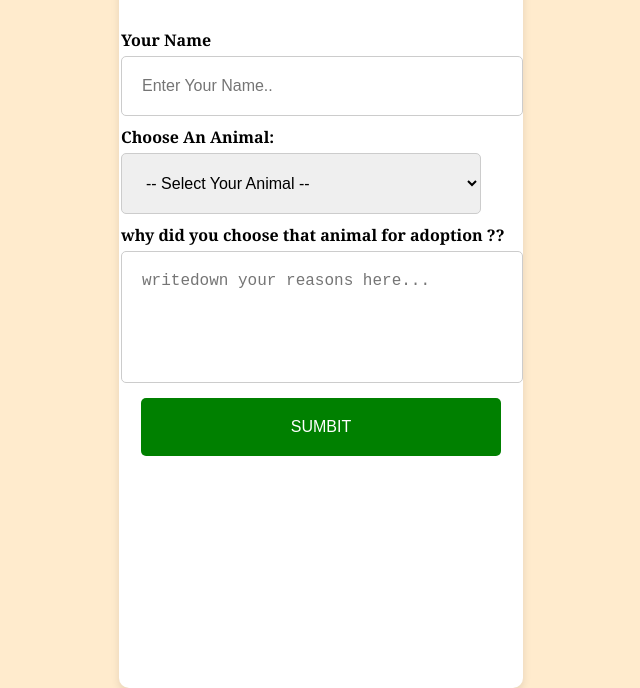
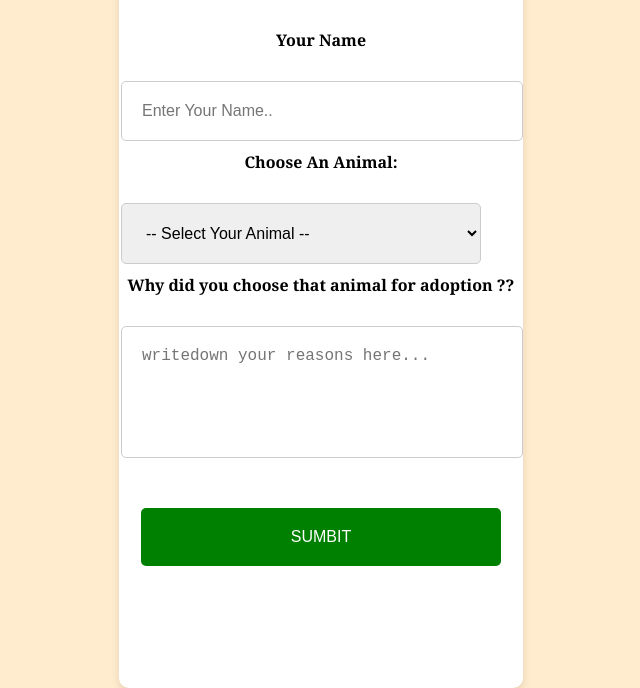
Before and after one commit to Destiny-orumade/smarterform, a plain HTML site: page index.html in a window 1280 px wide. Shown: the part 112-800 px from the top of the page, without its empty margins (319-959 px from the left). Drawn offline with Linux system fonts and the light colour scheme.

Commit message:
channges

```diff
--- a/index.css
+++ b/index.css
@@ -28,10 +28,11 @@ form {
  label {
     margin-top: 10px;
     font-weight: bold;
+    text-align: center;
  }
 
  input, select, textarea, button {
-    margin-top: 5px;
+    margin-top: 30px;
     width: 90%;
     padding: 20px;
     border: 1px solid #ccc;
@@ -46,7 +47,7 @@ form {
 
 button {
     background-color: green;
-    margin-top: 15px;
+    margin-top: 50px;
     margin-left: 20px;
     border: none;
     cursor: pointer;
--- a/index.html
+++ b/index.html
@@ -24,7 +24,7 @@
                 <option value="parrot">Parrot</option>
             </select>
 
-            <label for="reason"> why did you choose that animal for adoption ??</label>
+            <label for="reason"> Why did you choose that animal for adoption ??</label>
             <textarea name="reason" id="reason" rows="5" placeholder="writedown your reasons here..." required></textarea>
 
             <button type="submit"> SUMBIT</button>
```
